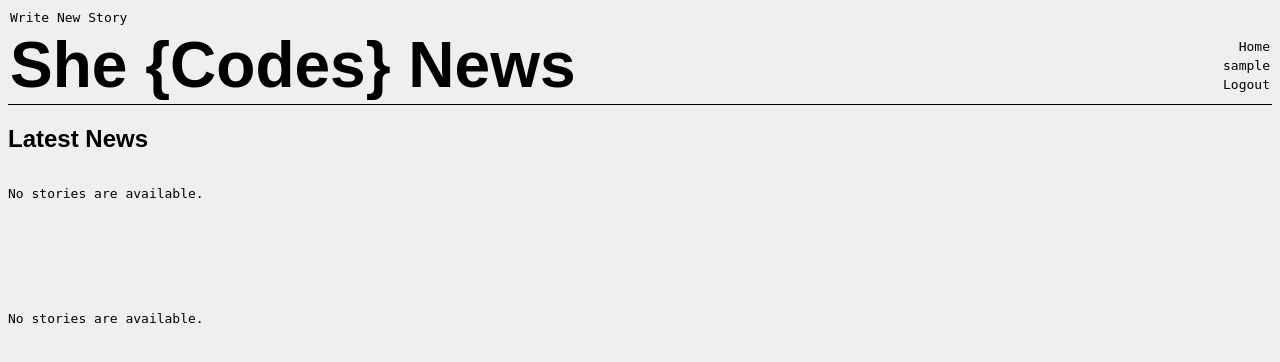
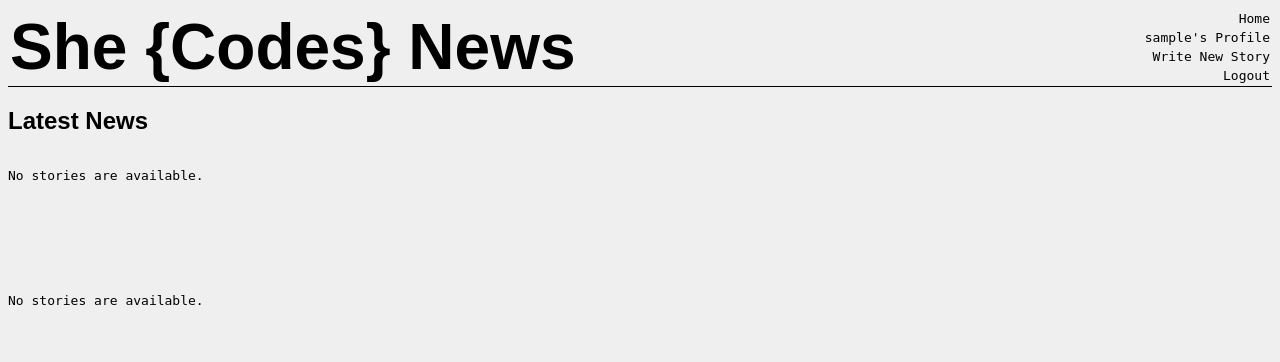
Before and after one commit to RebeccaMillwood/django_project, a Django app: page /news/ in a window 1280 px wide. Shown: the top 362 px of the page. Run offline with Django 3.2, Linux system fonts and the light colour scheme; the visitor is signed in with stand-in values (Sample User, id 1); data that the repository does not hold is empty; parts of the project's set-up code (start-up, migrations or seed data) failed here and were passed over; some web fonts are replaced.

Commit message:
moved 'write new story' to nav bar, and edited wording for profile link

```diff
--- a/she_codes_news/news/templates/news/index.html
+++ b/she_codes_news/news/templates/news/index.html
@@ -3,7 +3,7 @@
 
 {% block stylesheets %}
 <link rel="stylesheet" type="text/css" href="{% static 'news/styles.css' %}">
-<a href="{% url 'news:newStory' %}">Write New Story</a>
+<!-- <a href="{% url 'news:newStory' %}">Write New Story</a> -->
 {% endblock%}
 
 {% block content %}
--- a/she_codes_news/templates/nav.html
+++ b/she_codes_news/templates/nav.html
@@ -2,7 +2,8 @@
     <a href="{% url 'news:index' %}">Home</a>
     {% if request.user.is_authenticated %}
         <!-- maybe add user profile page URL here -->
-        <a href="{% url 'users:changeAccount' user.id %}">{{ user.username }}</a>
+        <a href="{% url 'users:changeAccount' user.id %}">{{ user.username }}'s Profile</a>
+        <a href="{% url 'news:newStory' %}">Write New Story</a>
         <a href="{% url 'logout' %}">Logout</a>
     {% else %}
         <a href="{% url 'login' %}">Login</a>
```
